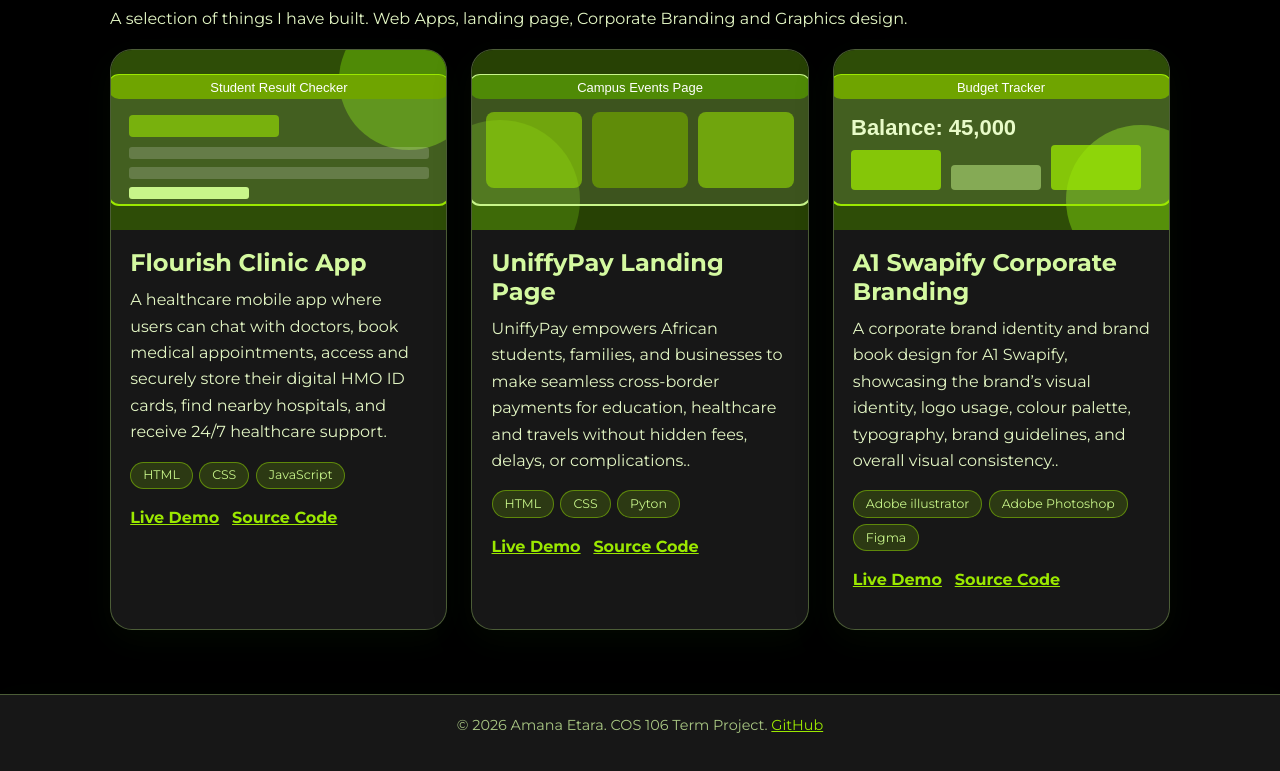
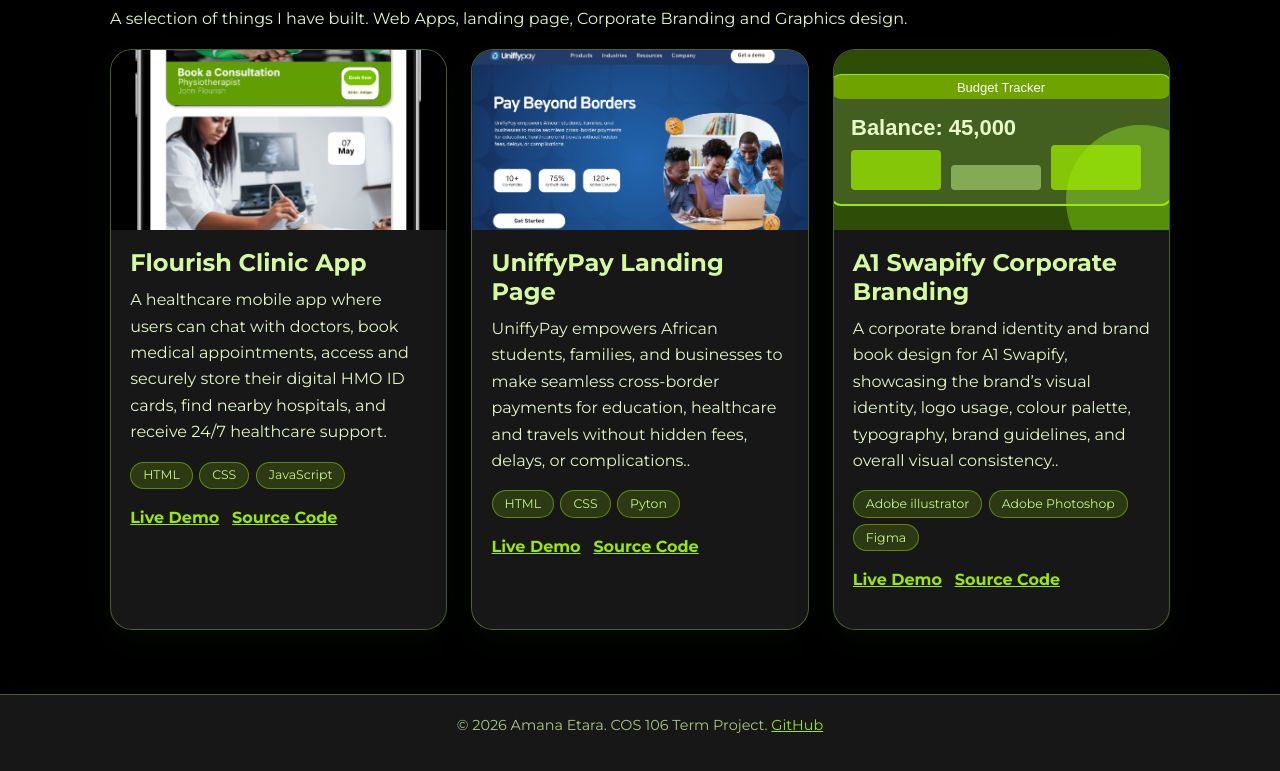
Before and after one commit to EtaraAmana/Amana-portfolio, a plain HTML site: page projects.html in a window 1280 px wide. Shown: the part 141-912 px from the top of the page. Drawn offline with Linux system fonts and the light colour scheme.

Commit message:
Update projects.html

```diff
--- a/projects.html
+++ b/projects.html
@@ -31,7 +31,7 @@
 
     <div class="grid">
       <article class="card project-card">
-        <img src="project1.svg" alt="Screenshot of the Student Result Checker project" loading="lazy">
+        <img src="Flourish Care App Screen.png" alt="Flourish Care App Screenshot" loading="lazy">
         <div class="body">
           <h2>Flourish Clinic App</h2>
           <p>A healthcare mobile app where users can chat with doctors, book medical appointments, access and securely store their digital HMO ID cards,
@@ -42,7 +42,7 @@
       </article>
 
       <article class="card project-card">
-        <img src="project2.svg" alt="Screenshot of the Campus Events Page project" loading="lazy">
+        <img src="UniffyPay Landing page hero section.png" alt="Screenshot of the UniffyPay Landing page hero section project" loading="lazy">
         <div class="body">
           <h2>UniffyPay Landing Page</h2>
           <p>UniffyPay empowers African students, families, and businesses to make seamless cross-border payments for education, healthcare and travels without hidden fees, delays, or complications..</p>
```
